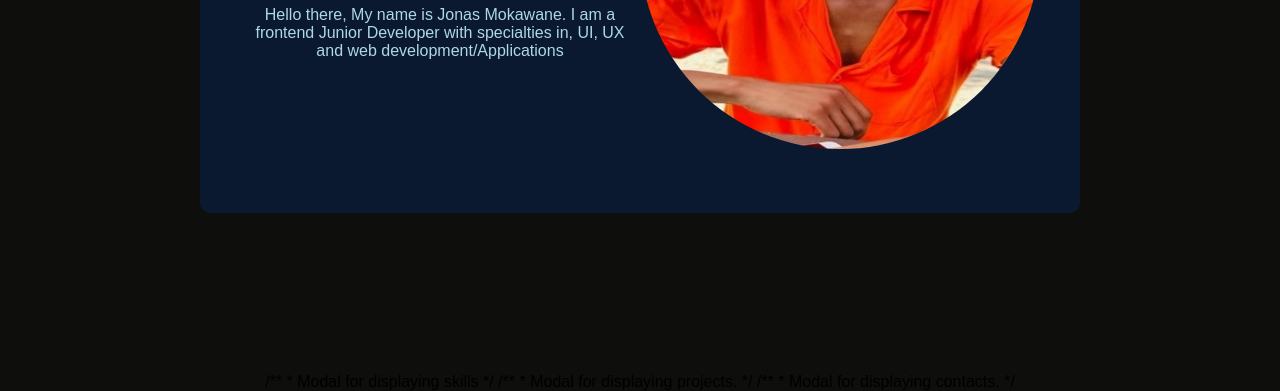
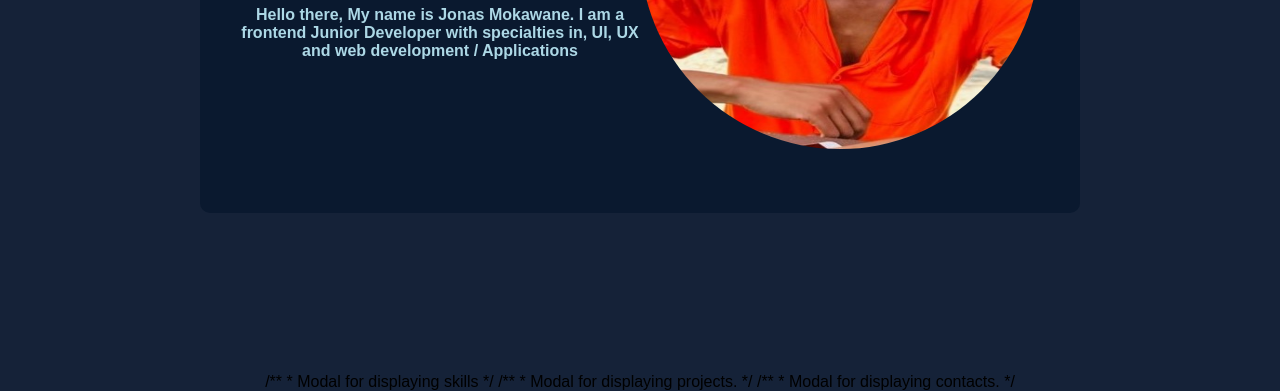
Before and after one commit to Mokawane/SEEMOK507_BCL2401_GroupB_Jonas-Mokawane_CDV05, a website built with Vite: page index.html in a window 1280 px wide. Shown: the part 533-924 px from the top of the page. Built offline with nearby package versions, Linux system fonts and the light colour scheme.

Commit message:
change in body background color and added some spacing into my intro text

```diff
--- a/main.js
+++ b/main.js
@@ -20,7 +20,7 @@ document.querySelector("#app").innerHTML = `
 <h1><span class="intro-header">Frontend Developer.</span></h1>
 <p>
   <span class="intro-text"
-    >Hello there, My name is Jonas Mokawane. I am a frontend Junior Developer with specialties in, UI, UX and web development/Applications</span
+    >Hello there, My name is Jonas Mokawane. I am a frontend Junior Developer with specialties in, UI, UX and web development / Applications</span
   >
 </p>
 </div>
--- a/style.css
+++ b/style.css
@@ -1,5 +1,5 @@
 body {
-  background-color: #0e0e0d;
+  background-color: #152238;
   font-family: Arial, sans-serif;
   margin: 0;
   padding: 0;
@@ -69,6 +69,7 @@ body {
   margin-top: 20px;
   text-align: left;
   color: #ADD8E6;
+  font-weight: bold;
 }
 
 @media (max-width: 768px) {
```
